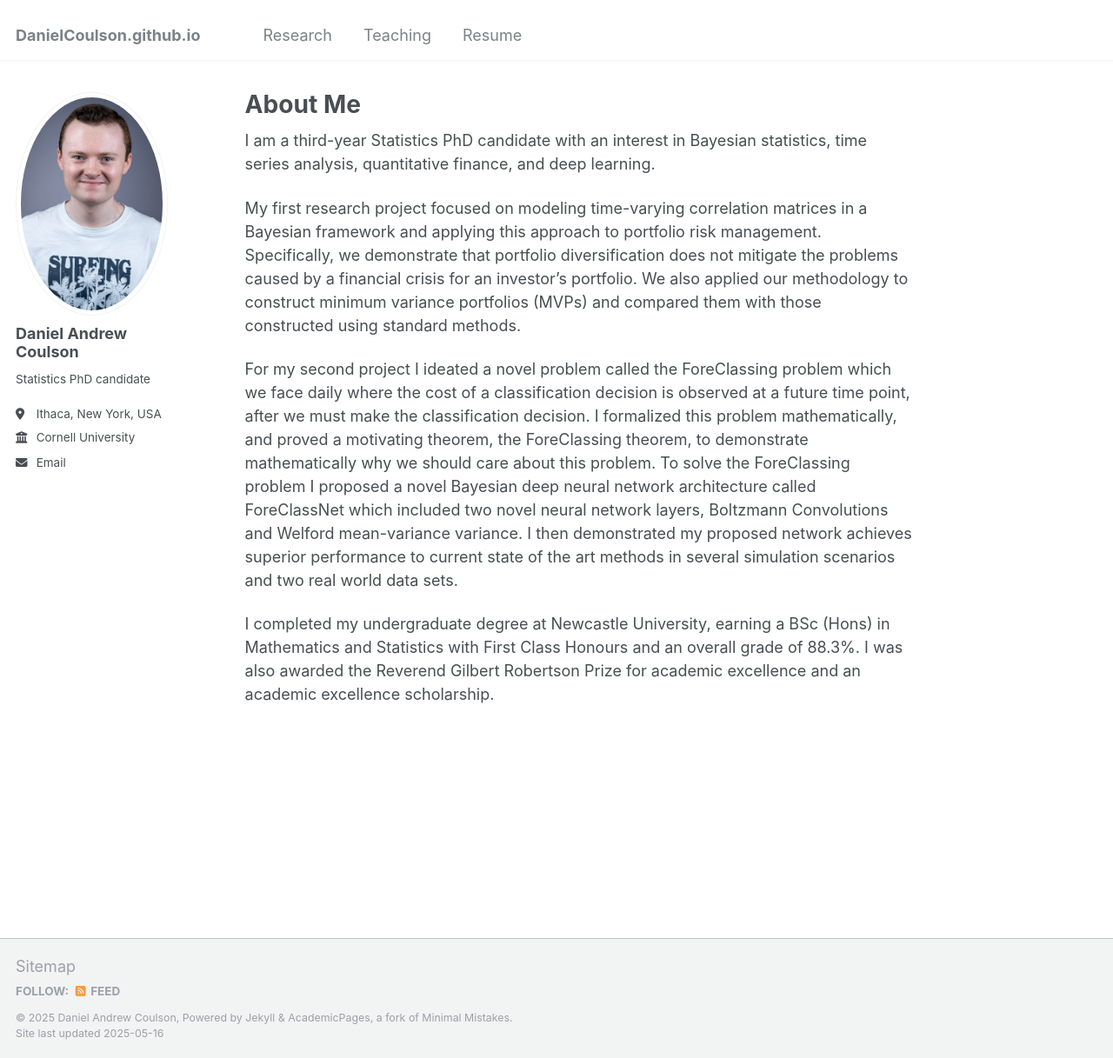
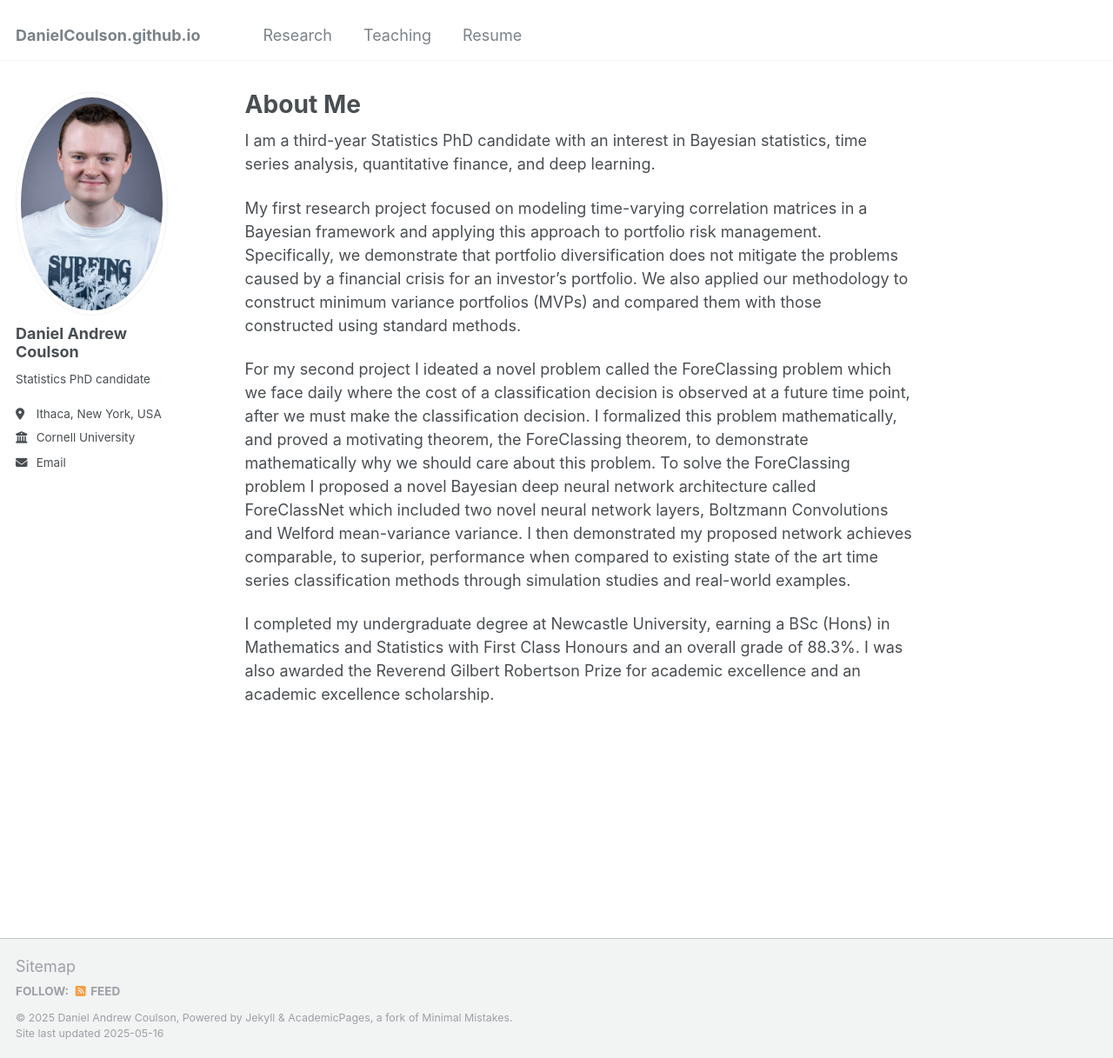
Before and after one commit to DanielCoulson/DanielCoulson.github.io, a Jekyll site: the page built from _pages/about.md, in a window 1280 px wide and 1217 px high. Shown: the whole window at 87% size. Built offline with Jekyll 4.4.1, drawn with Linux system fonts in a browser that asks for light colours.

Commit message:
Update about.md

```diff
--- a/_pages/about.md
+++ b/_pages/about.md
@@ -10,6 +10,6 @@ I am a third-year Statistics PhD candidate with an interest in Bayesian statisti
 
 My first research project focused on modeling time-varying correlation matrices in a Bayesian framework and applying this approach to portfolio risk management. Specifically, we demonstrate that portfolio diversification does not mitigate the problems caused by a financial crisis for an investor's portfolio. We also applied our methodology to construct minimum variance portfolios (MVPs) and compared them with those constructed using standard methods.
 
-For my second project I ideated a novel problem called the ForeClassing problem which we face daily where the cost of a classification decision is observed at a future time point, after we must make the classification decision. I formalized this problem mathematically, and proved a motivating theorem, the ForeClassing theorem, to demonstrate mathematically why we should care about this problem. To solve the ForeClassing problem I proposed a novel Bayesian deep neural network architecture called ForeClassNet which included two novel neural network layers, Boltzmann Convolutions and Welford mean-variance variance. I then demonstrated my proposed network achieves superior performance to current state of the art methods in several simulation scenarios and two real world data sets.
+For my second project I ideated a novel problem called the ForeClassing problem which we face daily where the cost of a classification decision is observed at a future time point, after we must make the classification decision. I formalized this problem mathematically, and proved a motivating theorem, the ForeClassing theorem, to demonstrate mathematically why we should care about this problem. To solve the ForeClassing problem I proposed a novel Bayesian deep neural network architecture called ForeClassNet which included two novel neural network layers, Boltzmann Convolutions and Welford mean-variance variance. I then demonstrated my proposed network achieves comparable, to superior, performance when compared to existing state of the art time series classification methods through simulation studies and real-world examples.
 
 I completed my undergraduate degree at Newcastle University, earning a BSc (Hons) in Mathematics and Statistics with First Class Honours and an overall grade of 88.3%. I was also awarded the Reverend Gilbert Robertson Prize for academic excellence and an academic excellence scholarship.
```
